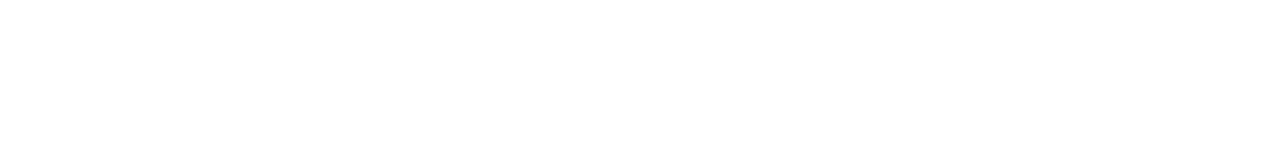
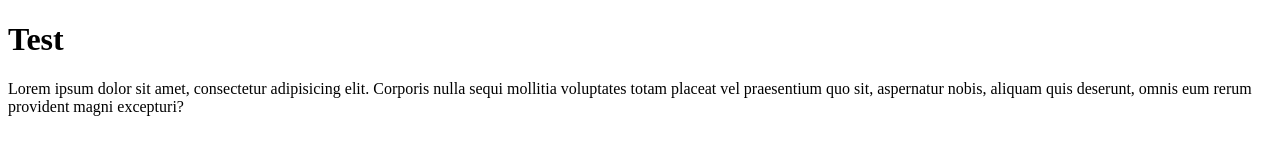
Before and after one commit to PABLOCESAR2412/Git-Repo, a plain HTML site: page index.html in a window 1280 px wide. Drawn offline with Linux system fonts and the light colour scheme.

Commit message:
Actulizacion 0.2

```diff
--- a/index.html
+++ b/index.html
@@ -1,11 +1,17 @@
 <!DOCTYPE html>
 <html lang="en">
+
 <head>
     <meta charset="UTF-8">
     <meta name="viewport" content="width=device-width, initial-scale=1.0">
-    <title>Document</title>
+    <title>GH-Pages</title>
 </head>
+
 <body>
+    <h1>Test</h1>
+    <p>Lorem ipsum dolor sit amet, consectetur adipisicing elit. Corporis nulla sequi mollitia voluptates totam placeat
+        vel praesentium quo sit, aspernatur nobis, aliquam quis deserunt, omnis eum rerum provident magni excepturi?
+        </p>
+</body>
 
-</body>
 </html>
```
